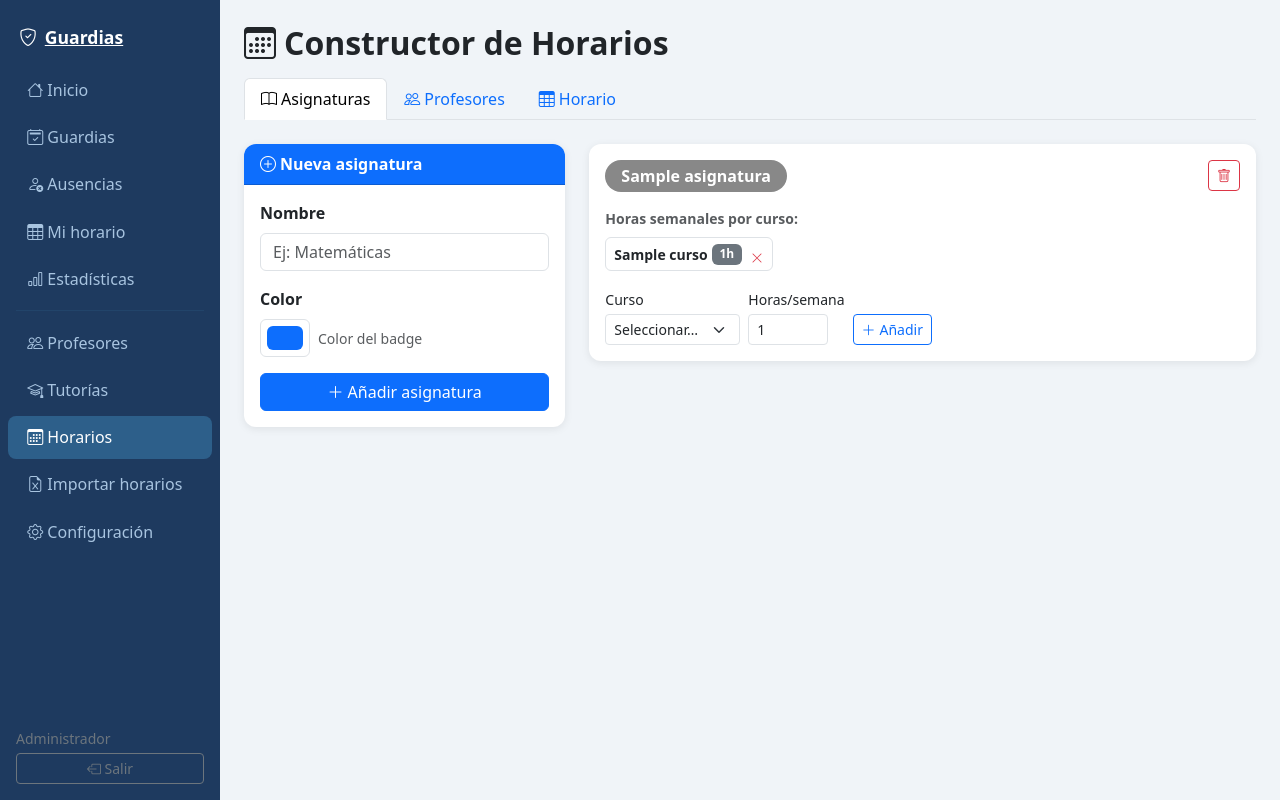
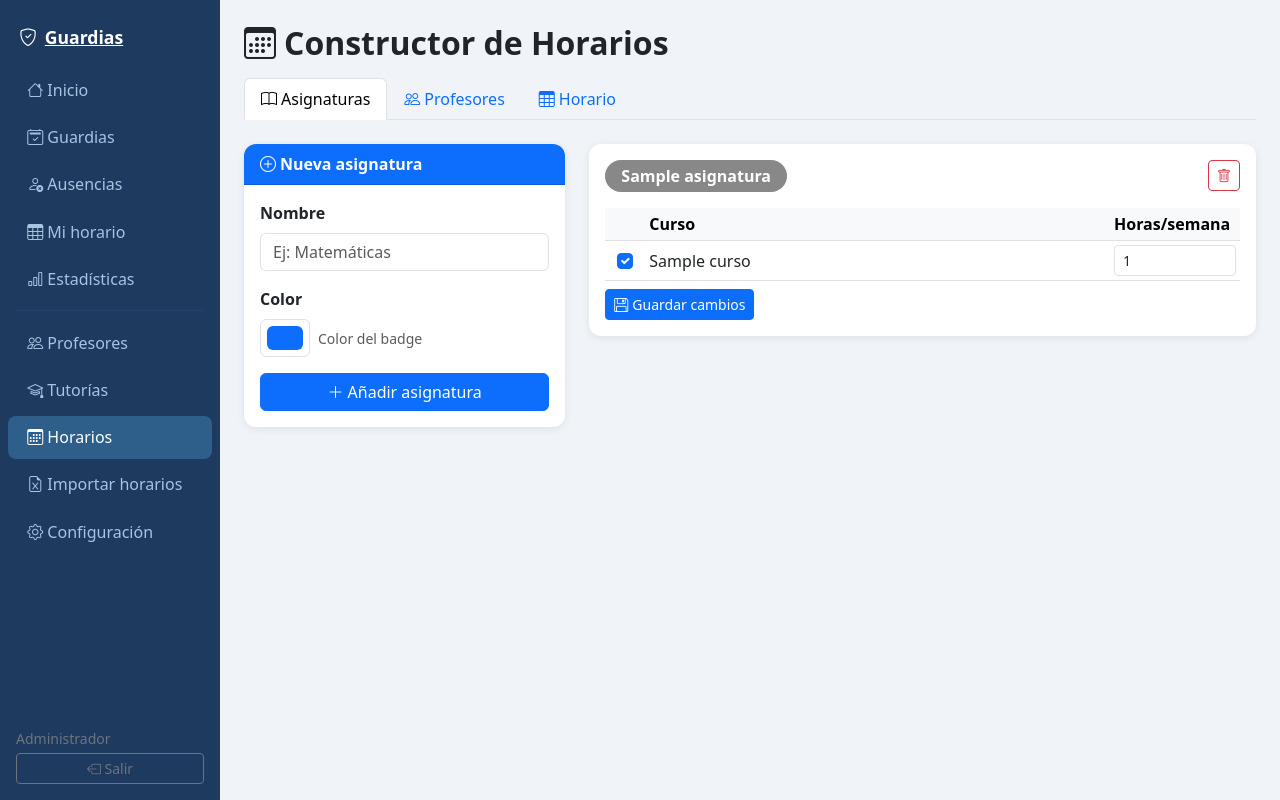
Before and after one commit to gajajaja010/guardias-colegio, a Flask app: page /horarios-construccion in a window 1280 px wide. Run offline with Flask 3, Linux system fonts and the light colour scheme; a user stored in the database is signed in; tables that the repository leaves empty hold one stand-in row (values such as "Sample post").

Commit message:
Horas por curso: lista con checkboxes y número de horas al lado

```diff
--- a/app.py
+++ b/app.py
@@ -1345,6 +1345,23 @@ def guardar_requisito_hc():
     return redirect(url_for('horarios_construccion', tab='asignaturas'))
 
 
+@app.route('/horarios-construccion/asignatura/<int:asig_id>/requisitos', methods=['POST'])
+@login_required
+def guardar_requisitos_asignatura_hc(asig_id):
+    if not current_user.es_admin:
+        return redirect(url_for('dashboard'))
+    asig = Asignatura.query.get_or_404(asig_id)
+    curso_ids_marcados = [int(x) for x in request.form.getlist('curso_ids')]
+    CursoAsignatura.query.filter_by(asignatura_id=asig_id).delete()
+    for curso_id in curso_ids_marcados:
+        horas = int(request.form.get(f'horas_{curso_id}', 1))
+        db.session.add(CursoAsignatura(
+            curso_id=curso_id, asignatura_id=asig_id, horas_semanales=max(1, horas)))
+    db.session.commit()
+    flash(f'Requisitos de {asig.nombre} guardados.', 'success')
+    return redirect(url_for('horarios_construccion', tab='asignaturas'))
+
+
 @app.route('/horarios-construccion/profesor/<int:prof_id>/config', methods=['POST'])
 @login_required
 def config_profesor_hc(prof_id):
--- a/templates/horarios_construccion.html
+++ b/templates/horarios_construccion.html
@@ -75,53 +75,43 @@
             </form>
           </div>
 
-          <p class="text-muted small mb-2 fw-semibold">Horas semanales por curso:</p>
-
-          <div class="d-flex flex-wrap gap-2 mb-3">
-            {% set tiene_requisitos = [] %}
-            {% for curso in cursos %}
-              {% set req = asig.curso_requisitos | selectattr('curso_id', 'equalto', curso.id) | list | first %}
-              {% if req %}
-                {% if tiene_requisitos.append(1) %}{% endif %}
-                <div class="d-inline-flex align-items-center gap-1 border rounded px-2 py-1 bg-white">
-                  <span class="fw-semibold small">{{ curso.nombre }}</span>
-                  <span class="badge bg-secondary">{{ req.horas_semanales }}h</span>
-                  <form method="post" action="{{ url_for('guardar_requisito_hc') }}" class="d-inline m-0">
-                    <input type="hidden" name="curso_id" value="{{ curso.id }}">
-                    <input type="hidden" name="asignatura_id" value="{{ asig.id }}">
-                    <input type="hidden" name="accion" value="eliminar">
-                    <button type="submit" class="btn btn-link p-0 text-danger ms-1" style="line-height:1;" title="Quitar">
-                      <i class="bi bi-x-lg" style="font-size:.75rem;"></i>
-                    </button>
-                  </form>
-                </div>
-              {% endif %}
-            {% endfor %}
-            {% if not tiene_requisitos %}
-              <span class="text-muted small fst-italic">Sin cursos asignados todavía.</span>
-            {% endif %}
-          </div>
-
-          {# Formulario inline para añadir curso #}
           {% if cursos %}
-          <form method="post" action="{{ url_for('guardar_requisito_hc') }}" class="d-flex align-items-end gap-2 flex-wrap">
-            <input type="hidden" name="asignatura_id" value="{{ asig.id }}">
-            <input type="hidden" name="accion" value="guardar">
-            <div>
-              <label class="form-label small mb-1">Curso</label>
-              <select name="curso_id" class="form-select form-select-sm" required style="min-width:120px;">
-                <option value="">Seleccionar…</option>
+          <form method="post" action="{{ url_for('guardar_requisitos_asignatura_hc', asig_id=asig.id) }}">
+            <table class="table table-sm mb-2">
+              <thead class="table-light">
+                <tr>
+                  <th style="width:40px"></th>
+                  <th>Curso</th>
+                  <th style="width:130px">Horas/semana</th>
+                </tr>
+              </thead>
+              <tbody>
                 {% for curso in cursos %}
-                  <option value="{{ curso.id }}">{{ curso.nombre }}</option>
+                {% set req = asig.curso_requisitos | selectattr('curso_id', 'equalto', curso.id) | list | first %}
+                <tr>
+                  <td class="align-middle text-center">
+                    <input class="form-check-input curso-check" type="checkbox"
+                           name="curso_ids" value="{{ curso.id }}"
+                           id="chk_{{ asig.id }}_{{ curso.id }}"
+                           {% if req %}checked{% endif %}
+                           onchange="toggleHoras(this)">
+                  </td>
+                  <td class="align-middle">
+                    <label for="chk_{{ asig.id }}_{{ curso.id }}" class="mb-0">{{ curso.nombre }}</label>
+                  </td>
+                  <td class="align-middle">
+                    <input type="number" name="horas_{{ curso.id }}"
+                           class="form-control form-control-sm"
+                           value="{{ req.horas_semanales if req else 1 }}"
+                           min="1" max="20"
+                           {% if not req %}disabled{% endif %}>
+                  </td>
+                </tr>
                 {% endfor %}
-              </select>
-            </div>
-            <div>
-              <label class="form-label small mb-1">Horas/semana</label>
-              <input type="number" name="horas" class="form-control form-control-sm" value="1" min="1" max="10" style="width:80px;">
-            </div>
-            <button type="submit" class="btn btn-outline-primary btn-sm">
-              <i class="bi bi-plus-lg me-1"></i>Añadir
+              </tbody>
+            </table>
+            <button type="submit" class="btn btn-primary btn-sm">
+              <i class="bi bi-floppy me-1"></i>Guardar cambios
             </button>
           </form>
           {% else %}
@@ -430,6 +420,15 @@
 
 {% block scripts %}
 <script>
+function toggleHoras(checkbox) {
+  var row = checkbox.closest('tr');
+  var input = row.querySelector('input[type="number"]');
+  if (input) {
+    input.disabled = !checkbox.checked;
+    if (checkbox.checked) input.focus();
+  }
+}
+
 (function () {
   var modalEl = document.getElementById('modalFranja');
   if (!modalEl) return;
```
